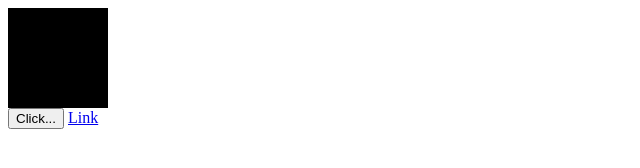
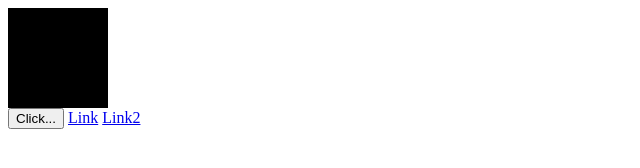
Before and after one commit to seanysean/noname, a plain HTML site: page index.html in a window 1280 px wide. Shown: the full height of the page, 0-640 px from the left. Drawn offline with Linux system fonts and the light colour scheme.

Commit message:
Update index.html

```diff
--- a/index.html
+++ b/index.html
@@ -14,6 +14,7 @@
     <div class="box"></div>
     <button id="test">Click...</button>
     <a href="test.html">Link</a>
+    <a href="url.html">Link2</a>
     <script src="script.js"></script>
   </body>
 </html>
```
